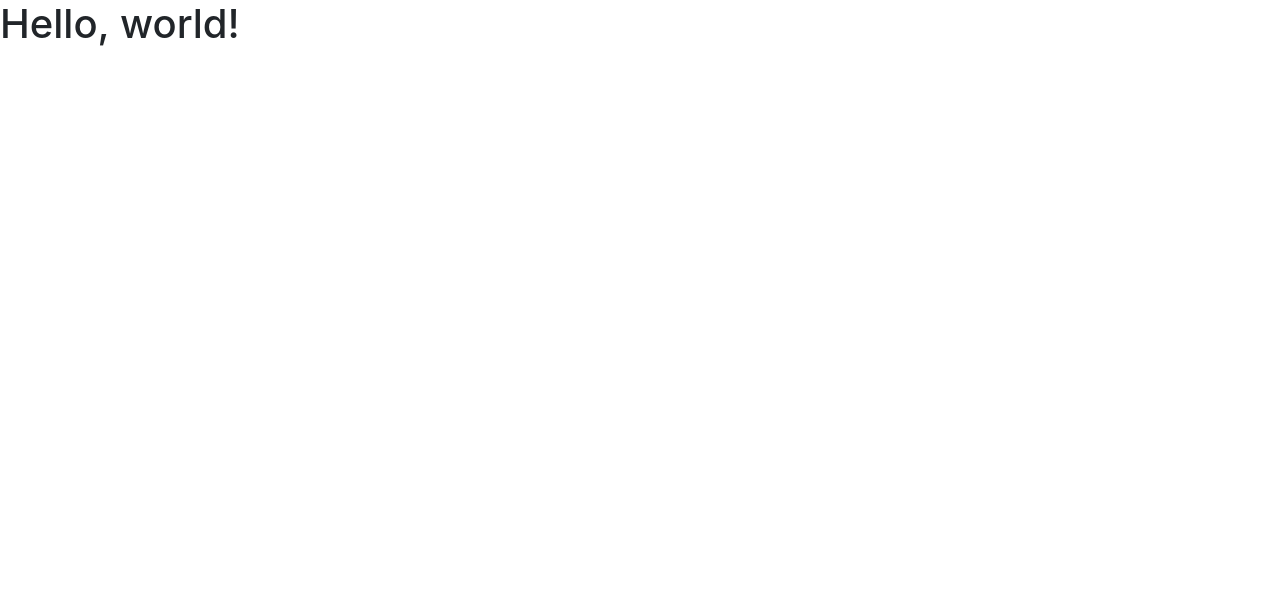
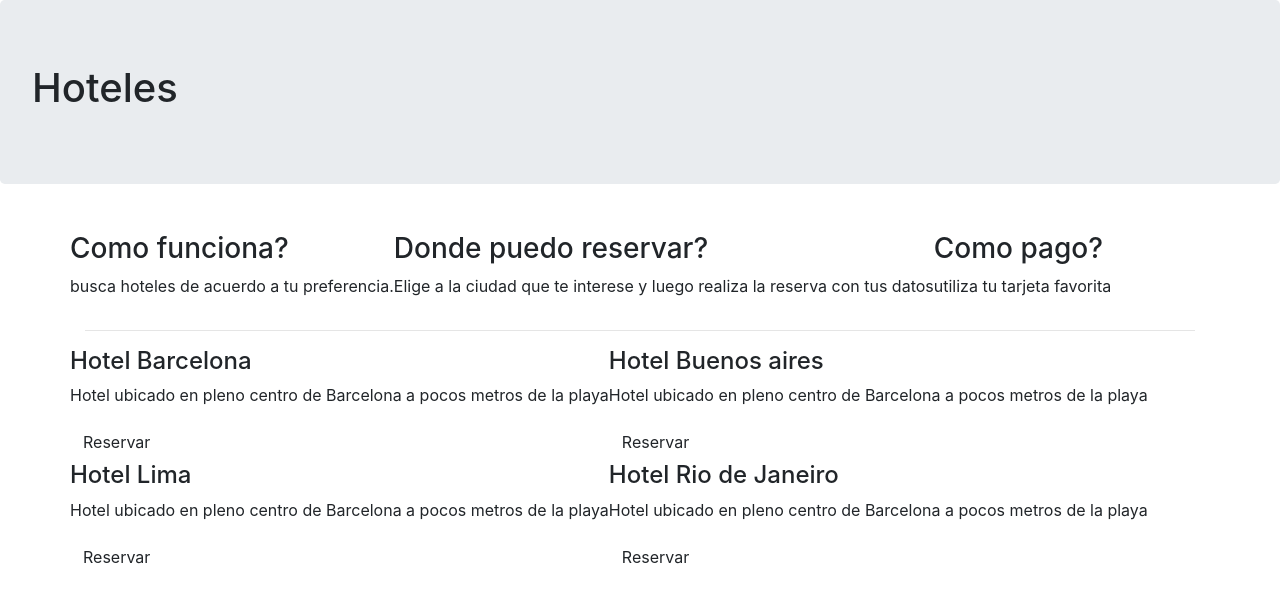
Before and after one commit to Marisabel-Condori/paginas-web-con-bootstrap, a website: page index.html in a window 1280 px wide. Drawn offline with nearby package versions, Linux system fonts and the light colour scheme.

Commit message:
seccion de hoteles

```diff
--- a/index.html
+++ b/index.html
@@ -8,10 +8,64 @@
     <!-- Bootstrap CSS -->
     <link rel="stylesheet" href="node_modules/bootstrap/dist/css/bootstrap.min.css">
 
-    <title>Hello, world!</title>
+    <title>Guia Hoteles</title>
   </head>
   <body>
-    <h1>Hello, world!</h1>
+    <div class="jumbotron">
+        <h1>Hoteles</h1>
+    </div>
+    <div class="container">
+        <div class="row">
+            <div class="col-sn-4">
+                <p>
+                    <h3>Como funciona?</h3>
+                    <p>busca hoteles de acuerdo a tu preferencia.</p>
+                </p>
+            </div>
+
+            <div class="col-sn-4">
+                <p>
+                    <h3>Donde puedo reservar?</h3>
+                    <p>Elige a la ciudad que te interese y luego realiza la reserva con tus datos</p>
+                </p>
+            </div>
+
+            <div class="col-sn-4">
+                <p>
+                    <h3>Como pago?</h3>
+                    <p>utiliza tu tarjeta favorita</p>
+                </p>
+            </div>
+        </div>
+        <hr>
+
+        <div class="row">
+            <div class="col-sn-3">
+                <h4>Hotel Barcelona</h4>
+                <p>Hotel ubicado en pleno centro de Barcelona a pocos metros de la playa</p>
+            <button class="btn">Reservar</button>
+            </div>
+
+            <div class="col-sn-3">
+                <h4>Hotel Buenos aires</h4>
+                <p>Hotel ubicado en pleno centro de Barcelona a pocos metros de la playa</p>
+            <button class="btn">Reservar</button>
+            </div>
+
+            <div class="col-sn-3">
+                <h4>Hotel Lima</h4>
+                <p>Hotel ubicado en pleno centro de Barcelona a pocos metros de la playa</p>
+            <button class="btn">Reservar</button>
+            </div>
+
+            <div class="col-sn-3">
+                <h4>Hotel Rio de Janeiro</h4>
+                <p>Hotel ubicado en pleno centro de Barcelona a pocos metros de la playa</p>
+            <button class="btn">Reservar</button>
+            </div>
+
+        </div>
+    </div>
 
     <!-- Optional JavaScript -->
     <!-- jQuery first, then Popper.js, then Bootstrap JS -->
```
